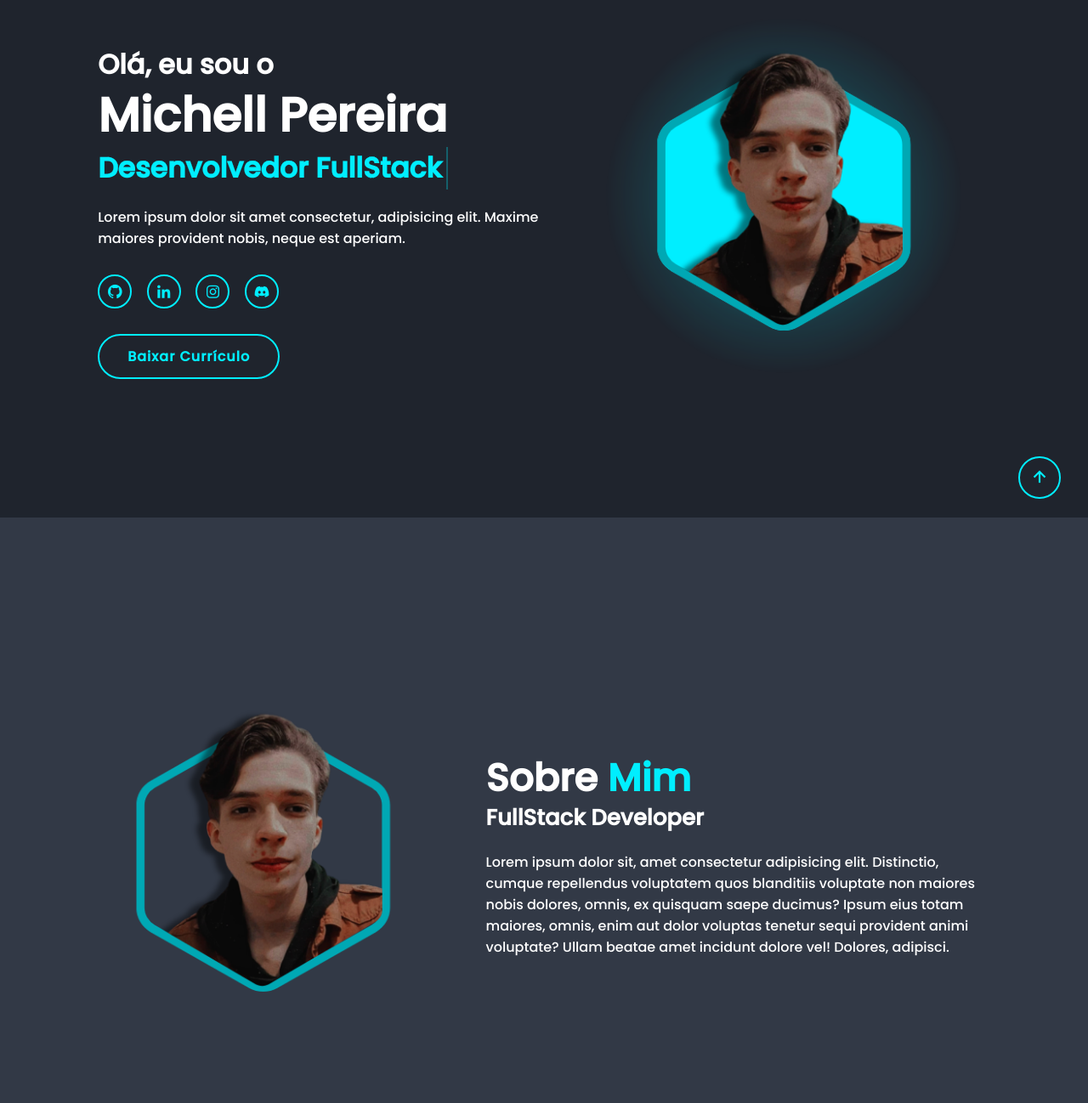
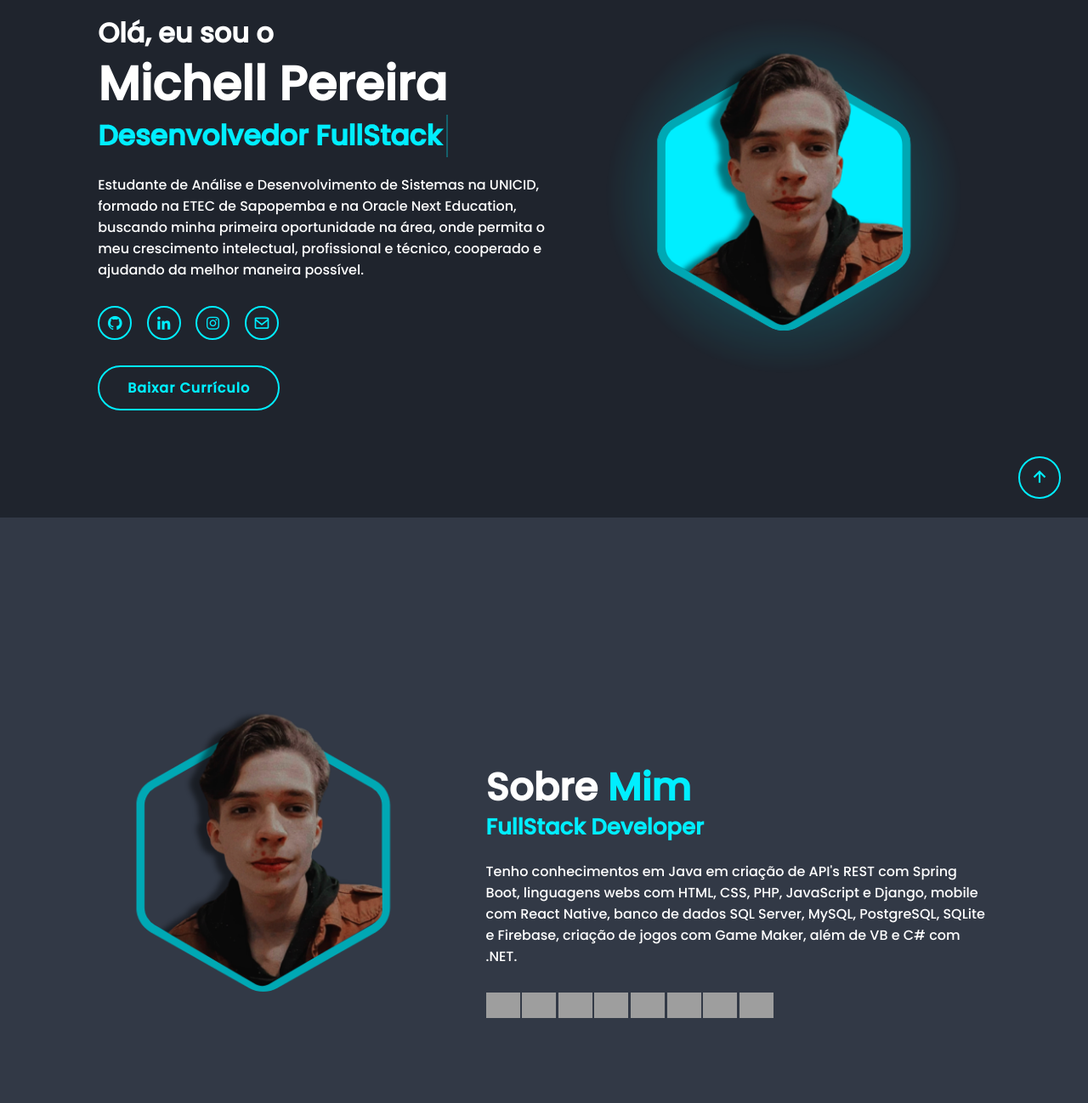
Before and after one commit to Mhellx/Portfolio, a plain HTML site: page index.html in a window 1280 px wide. Shown: the part 191-1489 px from the top of the page at 85% size. Drawn offline with nearby package versions, Linux system fonts and the light colour scheme; some packages are replaced by stand-ins of ours; grey boxes are pictures that could not be loaded; a script that the page names is missing.

Commit message:
text update

```diff
--- a/index.html
+++ b/index.html
@@ -51,9 +51,9 @@
             <div class="text-animate">
                 <h3>Desenvolvedor FullStack</h3>
             </div>
-            <p class="text">Lorem ipsum dolor sit amet consectetur, adipisicing elit. Maxime maiores provident nobis,
-                neque est
-                aperiam.</p>
+            <p class="text">Estudante de Análise e Desenvolvimento de Sistemas na UNICID, formado na ETEC de Sapopemba e
+                na Oracle Next Education, buscando minha primeira oportunidade na área, onde permita o meu crescimento
+                intelectual, profissional e técnico, cooperado e ajudando da melhor maneira possível. </p>
             <div class="social-media">
                 <span style="--i:7"><a href="https://github.com/Mhellx" target="_blank"><i
                             class='bx bxl-github'></i></a></span>
@@ -61,7 +61,8 @@
                             class='bx bxl-linkedin'></i></a></span>
                 <span style="--i:9"><a href="https://www.instagram.com/mhell.exe/" target="_blank"><i
                             class='bx bxl-instagram'></i></a></span>
-                <span style="--i:10"><a href="#" target="_blank"><i class='bx bxl-discord-alt'></i></a></span>
+                <span style="--i:10"><a href="mailto:contato.michellpereira@gmail.com" target="_blank"><i
+                            class='bx bx-envelope'></i></a></span>
             </div>
             <p class="btn-span"><a href="#" class="btn">Baixar Currículo</a></p>
         </div>
@@ -77,12 +78,29 @@
 
         <div class="sobre-content">
             <h2 class="heading">Sobre <span>Mim</span></h2>
-            <h3>FullStack Developer</h3>
-            <p>Lorem ipsum dolor sit, amet consectetur adipisicing elit. Distinctio, cumque repellendus voluptatem quos
-                blanditiis voluptate non maiores nobis dolores, omnis, ex quisquam saepe ducimus? Ipsum eius totam
-                maiores, omnis, enim aut dolor voluptas tenetur sequi provident animi voluptate? Ullam beatae amet
-                incidunt dolore vel! Dolores, adipisci.</p>
-            <a href="#" class="btn">Saiba mais</a>
+            <h3><span>FullStack Developer</span></h3>
+            <p>Tenho conhecimentos em Java em criação de API's REST com Spring Boot, linguagens webs com HTML, CSS, PHP,
+                JavaScript e Django, mobile com React Native, banco de dados SQL Server, MySQL, PostgreSQL, SQLite e
+                Firebase, criação de jogos com Game Maker, além de VB e C# com .NET.</p>
+            <div class="icons">
+                <img align="center" alt="HTML-Icon" height="30" width="40"
+                    src="https://raw.githubusercontent.com/devicons/devicon/master/icons/html5/html5-original.svg">
+                <img align="center" alt="CSS-Icon" height="30" width="40"
+                    src="https://raw.githubusercontent.com/devicons/devicon/master/icons/css3/css3-original.svg">
+                <img align="center" alt="JavaScript-Icon" height="30" width="40"
+                    src="https://raw.githubusercontent.com/devicons/devicon/master/icons/javascript/javascript-plain.svg">
+                <img align="center" alt="PHP-Icon" height="30" width="40"
+                    src="https://raw.githubusercontent.com/devicons/devicon/master/icons/php/php-plain.svg">
+                <img align="center" alt="Python-Icon" height="30" width="40"
+                    src="https://raw.githubusercontent.com/devicons/devicon/master/icons/python/python-original.svg">
+                <img align="center" alt="Java-Icon" height="30" width="40"
+                    src="https://raw.githubusercontent.com/devicons/devicon/master/icons/java/java-original.svg">
+                <img align="center" alt="Spring-Icon" height="30" width="40"
+                    src="https://raw.githubusercontent.com/devicons/devicon/master/icons/spring/spring-original.svg">
+                    <img align="center" alt="Django-Icon" height="30" width="40"
+                    src="https://raw.githubusercontent.com/devicons/devicon/master/icons/django/django-plain.svg">
+            </div>
+
         </div>
     </section>
 
@@ -235,7 +253,8 @@
 
             <div class="textarea-box">
                 <div class="textarea-field">
-                    <textarea name="" id="mensagem" class="item" cols="30" rows="6" placeholder="Sua mensagem"></textarea>
+                    <textarea name="" id="mensagem" class="item" cols="30" rows="6"
+                        placeholder="Sua mensagem"></textarea>
                     <span class="focus"></span>
                     <div class="error-txt">Mensagem não pode ficar em branco!</div>
                 </div>
--- a/script.js
+++ b/script.js
@@ -48,7 +48,7 @@ ScrollReveal({
 ScrollReveal().reveal(".heading, .sobre-content h3", { origin: "top" });
 ScrollReveal().reveal(".formacao, .sobre-img img", { origin: "left" });
 ScrollReveal().reveal(
-    ".portfolio-box, .contato form, .sobre-content a, .sobre-content p",
+    ".portfolio-box, .contato form, .sobre-content a, .sobre-content p, .icons",
     { origin: "bottom" }
 );
 
```
